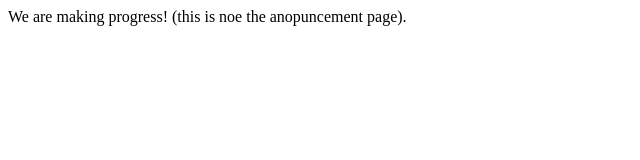
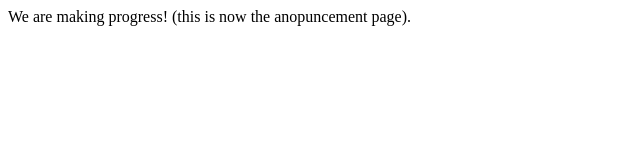
Before and after one commit to Ethan33187/HIPO.github.io, a plain HTML site: page index.html in a window 1280 px wide. Shown: the full height of the page, 0-640 px from the left. Drawn offline with Linux system fonts and the light colour scheme.

Commit message:
Update index.html

```diff
--- a/index.html
+++ b/index.html
@@ -5,6 +5,6 @@
 </head>
 
   <body>
-<h>We are making progress! (this is noe the anopuncement page).</h>
+<h>We are making progress! (this is now the anopuncement page).</h>
   </body>
 </html>
```
